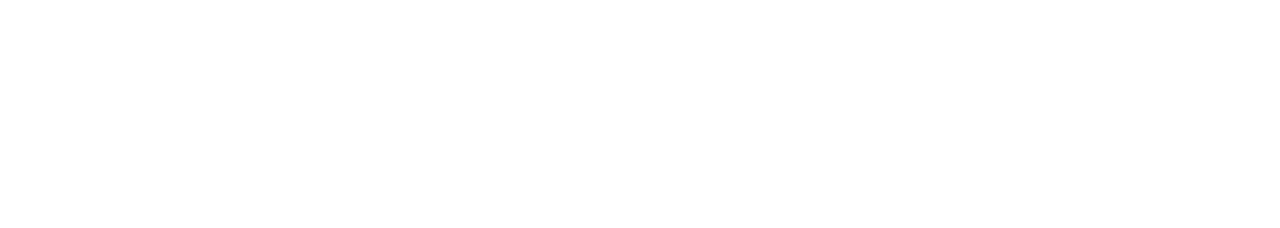
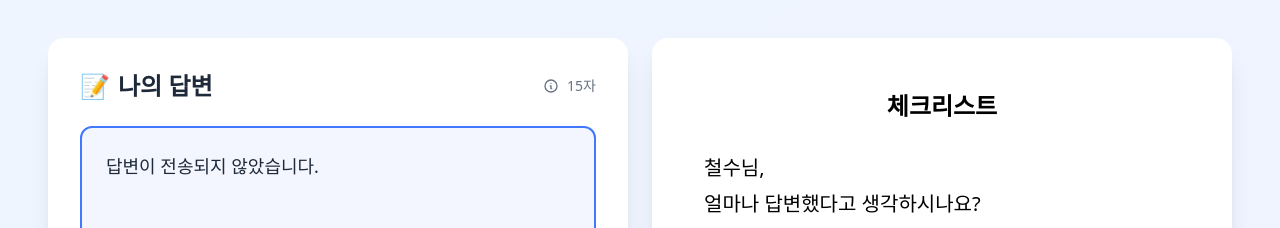
Before and after one commit to boostcampwm2025/web14-B4, a Next.js app in the folder frontend/: page /checklist in a window 1280 px wide. Before the commit this address had no page. Shown: the part 184-412 px from the top of the page. Built offline with nearby package versions, Linux system fonts and the light colour scheme; no server answers.

Commit message:
chore: checklist/main-quiz page 충돌 해결

```diff
--- /dev/null
+++ b/frontend/src/app/checklist/components/MySpeechText.tsx
@@ -0,0 +1,38 @@
+'use client';
+
+interface MySpeechTextProps {
+  result: {
+    text: string;
+  };
+}
+
+export default function MySpeechText({ result }: MySpeechTextProps) {
+  return (
+    <div className="bg-white rounded-2xl shadow-xl p-8 animate-fadeIn">
+      <div className="flex items-center justify-between mb-6">
+        <h2 className="text-2xl font-bold text-gray-800 flex items-center gap-2">
+          <span className="text-2xl">📝</span>
+          <span>나의 답변</span>
+        </h2>
+        <div className="flex items-center gap-2 text-sm text-gray-500">
+          <svg className="w-4 h-4" fill="none" stroke="currentColor" viewBox="0 0 24 24">
+            <path
+              strokeLinecap="round"
+              strokeLinejoin="round"
+              strokeWidth={2}
+              d="M13 16h-1v-4h-1m1-4h.01M21 12a9 9 0 11-18 0 9 9 0 0118 0z"
+            />
+          </svg>
+          <span>{result.text.length}자</span>
+        </div>
+      </div>
+
+      <div
+        className="rounded-xl p-6 border-2 mb-6 min-h-[500px]"
+        style={{ backgroundColor: '#4278FF10', borderColor: '#4278FF' }}
+      >
+        <p className="text-gray-800 text-lg leading-relaxed whitespace-pre-wrap">{result.text}</p>
+      </div>
+    </div>
+  );
+}
--- a/frontend/src/app/checkList/page.tsx
+++ b/frontend/src/app/checklist/page.tsx
@@ -5,6 +5,7 @@ import Link from 'next/link';
 import { ChecklistItem, ChecklistItemDto, QuizChecklistResponseDto } from './types/checklist.types';
 import { fetchQuizChecklistItems } from '@/services/quizApi';
 import { Checklist } from './components/checklist';
+import MySpeechText from './components/MySpeechText';
 
 interface STTResponse {
   text: string;
@@ -125,34 +126,7 @@ export default function ResultPage() {
           {/* 메인 콘텐츠 - 좌우 배치 */}
           <div className="grid grid-cols-2 gap-6 mb-8">
             {/* 왼쪽: 나의 답변 */}
-            <div className="bg-white rounded-2xl shadow-xl p-8 animate-fadeIn">
-              <div className="flex items-center justify-between mb-6">
-                <h2 className="text-2xl font-bold text-gray-800 flex items-center gap-2">
-                  <span className="text-2xl">📝</span>
-                  <span>나의 답변</span>
-                </h2>
-                <div className="flex items-center gap-2 text-sm text-gray-500">
-                  <svg className="w-4 h-4" fill="none" stroke="currentColor" viewBox="0 0 24 24">
-                    <path
-                      strokeLinecap="round"
-                      strokeLinejoin="round"
-                      strokeWidth={2}
-                      d="M13 16h-1v-4h-1m1-4h.01M21 12a9 9 0 11-18 0 9 9 0 0118 0z"
-                    />
-                  </svg>
-                  <span>{result.text.length}자</span>
-                </div>
-              </div>
-
-              <div
-                className="rounded-xl p-6 border-2 mb-6 min-h-[500px]"
-                style={{ backgroundColor: '#4278FF10', borderColor: '#4278FF' }}
-              >
-                <p className="text-gray-800 text-lg leading-relaxed whitespace-pre-wrap">
-                  {result.text}
-                </p>
-              </div>
-            </div>
+            <MySpeechText result={result} />
 
             {/* 오른쪽: 다음 단계 체크리스트 */}
             <div className="bg-white rounded-2xl shadow-xl p-6 md:p-8 animate-fadeIn flex flex-col">
```
Also changed, not shown: frontend/src/app/checklist/components/checklist.tsx (renamed from frontend/src/app/checkList/components/checklist.tsx), frontend/src/app/checklist/components/checklistItem.tsx (renamed from frontend/src/app/checkList/components/checklistItem.tsx), frontend/src/app/checklist/components/feelingButton.tsx (renamed from frontend/src/app/checkList/components/feelingButton.tsx), frontend/src/app/checklist/types/checklist.types.ts (renamed from frontend/src/app/checkList/types/checklist.types.ts), 1 other file (tests, documents, lock files or other folders).
